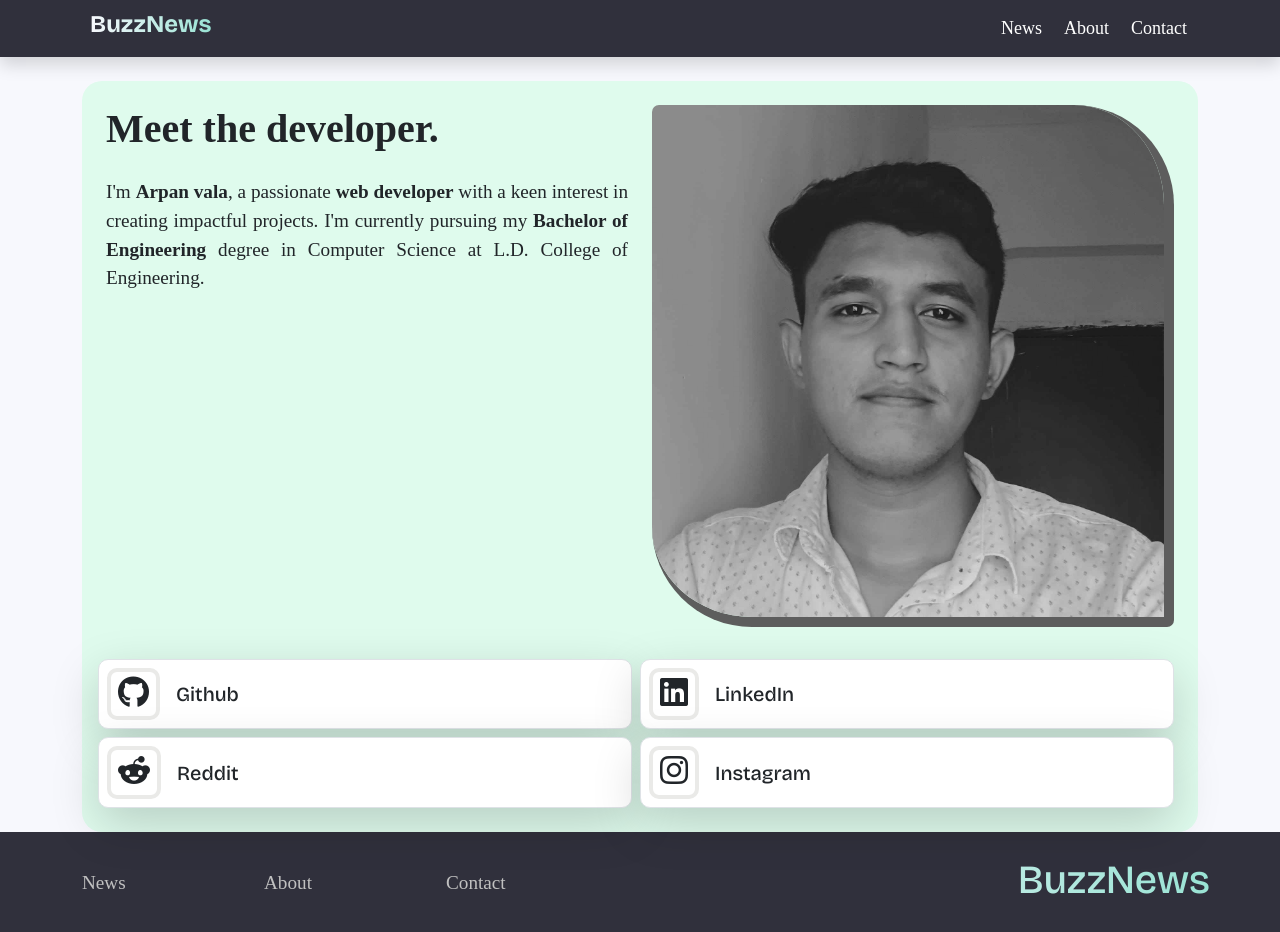
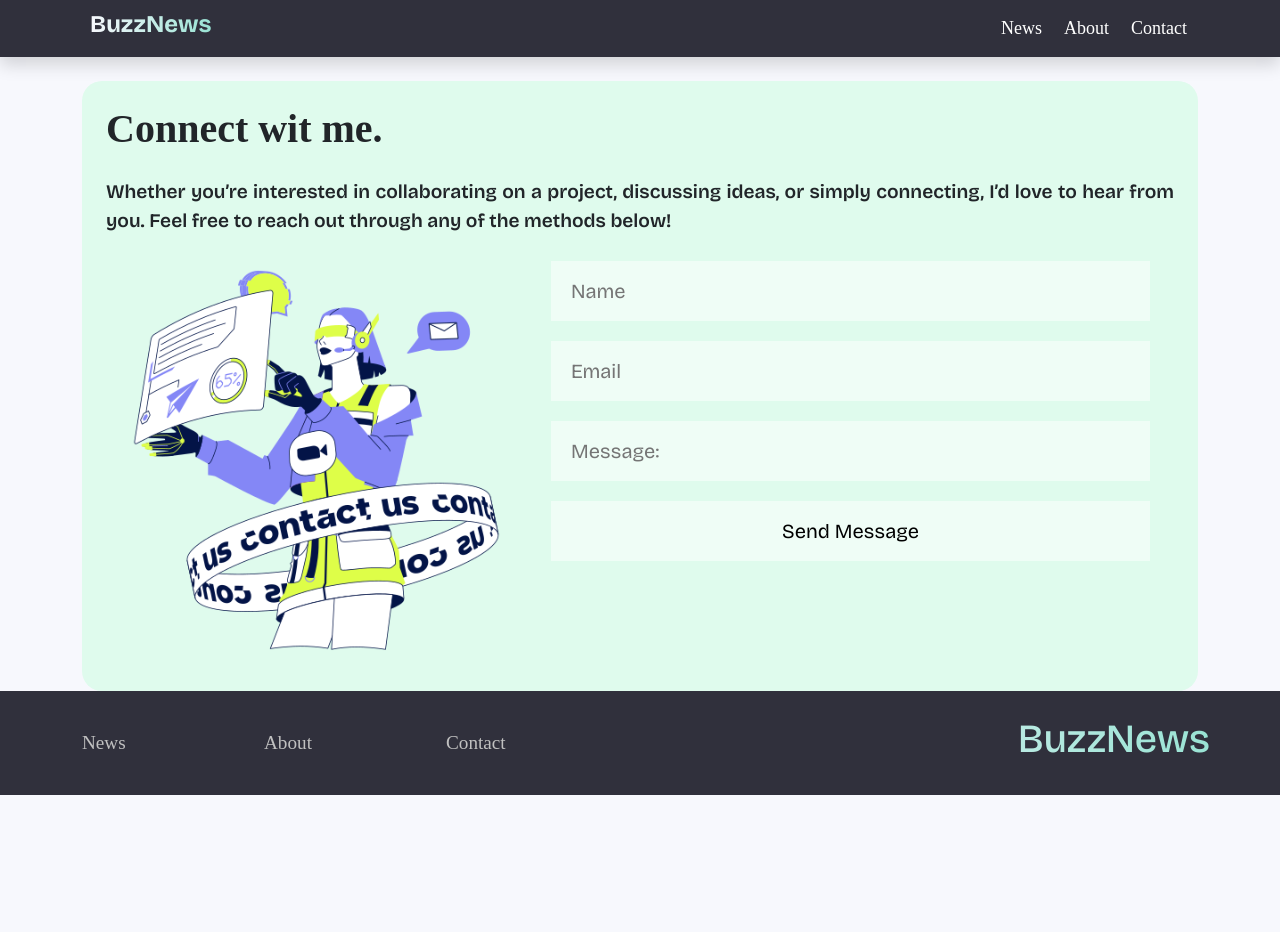
Before and after one commit to ArpanVala/BuzzNews, a React (Vite) app: page / in a window 1280 px wide. Shown: the top 932 px of the page. After the commit the page ends 800 px from the top, so only its background shows below. Built offline with nearby package versions, Linux system fonts and the light colour scheme; a web font is replaced by a local one.

Commit message:
About & Contact Page addded

```diff
--- a/public/CSS/AboutPage.css
+++ b/public/CSS/AboutPage.css
@@ -17,3 +17,25 @@
   -webkit-filter: saturate(100%);
   filter: saturate(140%);
 }
+.tech-used {
+  background-color: #d8fdd8;
+  border-radius: 20px;
+}
+.tech-box {
+  width: 150px;
+  height: 150px;
+  border-radius: 50%;
+  background-color: rgba(255, 255, 255, 0.5);
+  display: flex;
+  justify-content: center;
+  align-items: center;
+}
+.tech-box i {
+  font-size: 65px;
+}
+.tech-box:hover {
+  box-shadow: 0px 0px 10px darkolivegreen;
+  i {
+    color: #08765b;
+  }
+}
--- /dev/null
+++ b/public/CSS/ContactPage.css
@@ -0,0 +1,17 @@
+.connect-with-me {
+  background-color: #dffbed;
+  border-radius: 20px;
+}
+.connect-with-me .text-content {
+  font-family: 'Bricolage Grotesque', serif;
+  font-weight: 600;
+}
+.contact-input {
+  border: none;
+  outline: none;
+  background-color: rgba(255, 255, 255, 0.5);
+  margin-bottom: 20px;
+  padding: 15px 20px;
+  font-family: 'Bricolage Grotesque', serif;
+  font-size: 20px;
+}
--- a/public/CSS/media.css
+++ b/public/CSS/media.css
@@ -25,6 +25,13 @@
   .footer h1 {
     font-size: 20px !important;
   }
+  .tech-box {
+    width: 80px !important;
+    height: 80px !important;
+  }
+  .tech-box i {
+    font-size: 32px !important;
+  }
 }
 
 /* Tablet */
@@ -38,6 +45,10 @@
   .text-content {
     font-size: 18px;
   }
+  .tech-box {
+    width: 100px !important;
+    height: 100px !important;
+  }
   /* Styles for tablets */
 }
 
--- a/src/App.jsx
+++ b/src/App.jsx
@@ -3,7 +3,9 @@ import MainNavBar from "./Components/MainNavBar"
 import NavBar from "./Components/NavBar"
 import NewsBoard from "./Components/NewsBoard"
 import Footer from "./Components/Footer"
+import HomePage from "./Pages/HomePage"
 import AboutPage from "./Pages/AboutPage"
+import ContactPage from "./Pages/ContactPage"
 
 const App = () => {
   const [category, setCategory] = useState('general')
@@ -14,7 +16,9 @@ const App = () => {
       {/* <NavBar setCategory={setCategory} setcountry={setCountry} /> */}
       {/* <NewsBoard category={category} country={country} /> */}
       <MainNavBar />
-      <AboutPage />
+      {/* <HomePage /> */}
+      {/* <AboutPage /> */}
+      <ContactPage />
       <Footer />
     </div>
   )
--- /dev/null
+++ b/src/Components/ConnectWithMe.jsx
@@ -0,0 +1,40 @@
+import React from 'react'
+import '../../public/CSS/ContactPage.css'
+import contactImg from "../assets/img/contact.svg"
+const ConnectWithMe = () => {
+    return (
+        <div className='container-fluid'>
+            <div className="container pt-4">
+                <div className="connect-with-me p-4">
+                    <div className="row">
+                        <div className="col-12">
+                            <h1 className="text-header">Connect wit me.</h1>
+                        </div>
+                        <div className="col-12">
+                            <p className='text-content'> Whether you’re interested in collaborating on a project, discussing ideas, or simply connecting, I’d love to hear from you. Feel free to reach out through any of the methods below!
+                            </p>
+                        </div>
+                        <div className="row">
+                            <div className="col-5">
+                                <div className="contact-img">
+                                    <img src={contactImg} alt="contact illustartion" className='w-100' />
+                                </div>
+                            </div>
+                            <div className="col-7">
+                                <div className="contact-form">
+                                    <input type="text" className='contact-input col-12' placeholder='Name' />
+                                    <input type="text" className='contact-input col-12' placeholder='Email' />
+                                    <input type="text" className='contact-input col-12' placeholder='Message:' />
+                                    <button className='contact-btn contact-input col-12'>Send Message</button>
+                                </div>
+                            </div>
+                        </div>
+                    </div>
+                </div>
+            </div>
+
+        </div>
+    )
+}
+
+export default ConnectWithMe
--- a/src/Components/MeetDev.jsx
+++ b/src/Components/MeetDev.jsx
@@ -8,7 +8,7 @@ const MeetDev = () => {
             <div className="container pt-4">
                 <div className="meet-dev p-4">
                     <div className="row justify-content-between">
-                        <div className="col-12  col-md-6">
+                        <div className="col-12  col-md-7">
                             <div className="col-12">
                                 <h1 className="text-header">Meet the developer.</h1>
                             </div>
@@ -17,12 +17,12 @@ const MeetDev = () => {
                                 </p>
                             </div>
                         </div>
-                        <div className="col-8 offset-2 offset-md-0 col-md-6 text-end">
+                        <div className="col-8 offset-2 offset-md-0 col-md-4 text-end">
                             <div className="dev-img">
                                 <img src={devImg} alt="developer image" className='w-100' />
                             </div>
                         </div>
-                        <div className="row row-cols-1 row-cols-sm-2  g-2 mt-4">
+                        <div className="row row-cols-1 row-cols-sm-2 row-cols-lg-4 g-2 mt-4">
                             <div className="col"><Button icon={"fa-brands fa-github"} text={"Github"} /></div>
                             <div className="col"><Button icon={"fa-brands fa-linkedin"} text={"LinkedIn"} /></div>
                             <div className="col"><Button icon={"fa-brands fa-reddit-alien"} text={"Reddit"} /></div>
--- /dev/null
+++ b/src/Components/TechUsed.jsx
@@ -0,0 +1,45 @@
+import React from 'react'
+
+const TechUsed = () => {
+    return (
+        <div className='container-fluid'>
+            <div className="container pt-4">
+                <div className="tech-used p-4">
+                    <div className="row">
+                        <div className="col-12">
+                            <h1 className="text-header">Technologies Used.</h1>
+                        </div>
+                        <div className="col-12">
+                            <p className="text-content">
+                                <b>combination of frontend technologies and development tools used to create buzznews.</b>
+                            </p>
+                        </div>
+                        <div className="row row-cols-3 text-center justify-content-around">
+                            <div className="col-auto">
+                                <div className="tech-box ">
+                                    <i className="fa-brands fa-react fa-spin"></i>
+                                </div>
+                                <p className='text-content text-center'>React.js</p>
+                            </div>
+                            <div className="col-auto">
+                                <div className="tech-box">
+                                    <i className="fa-brands fa-bootstrap fa-fade"></i>
+                                </div>
+                                <p className='text-content text-center'>Bootstrap</p>
+                            </div>
+                            <div className="col-auto">
+                                <div className="tech-box">
+                                    <i className="fa-solid fa-server"></i>
+                                </div>
+                                <p className='text-content text-center'>NewsAPI API</p>
+                            </div>
+                        </div>
+                    </div>
+                </div>
+            </div>
+
+        </div>
+    )
+}
+
+export default TechUsed
--- a/src/Pages/AboutPage.jsx
+++ b/src/Pages/AboutPage.jsx
@@ -1,11 +1,16 @@
 import React from 'react'
 import MeetDev from '../Components/MeetDev'
 import "../../public/CSS/AboutPage.CSS"
+import "../../public/CSS/media.css"
+import TechUsed from '../Components/TechUsed'
+import Thanks from "../Components/Thanks"
 
 const AboutPage = () => {
     return (
         <div>
             <MeetDev />
+            <TechUsed />
+            <Thanks />
         </div>
     )
 }
--- /dev/null
+++ b/src/Pages/ContactPage.jsx
@@ -0,0 +1,11 @@
+import React from 'react'
+import ConnectWithMe from '../Components/ConnectWithMe'
+const ContactPage = () => {
+    return (
+        <div>
+            <ConnectWithMe />
+        </div>
+    )
+}
+
+export default ContactPage
```
Also changed, not shown: src/assets/img/contact.svg (added).
